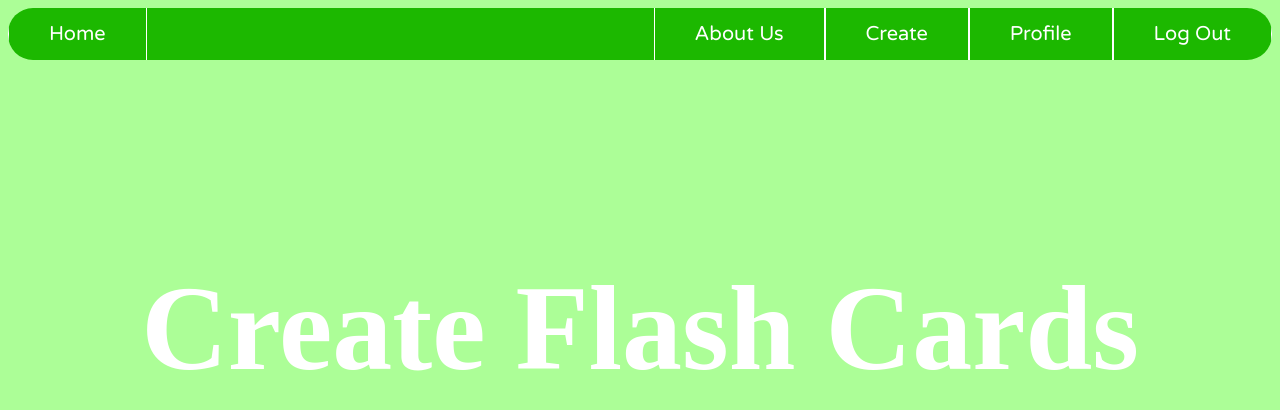
After one commit to MichaelVanderputten/ControlHacks, a Flask app: page /flashcards/create in a window 1280 px wide. The commit adds this page. Shown: the top 410 px of the page. Run offline with Flask 3, Linux system fonts and the light colour scheme; a user stored in the database is signed in.

Commit message:
Ver 0.1 - Added Create FC page

```diff
--- a/app/flashCards/views.py
+++ b/app/flashCards/views.py
@@ -7,3 +7,8 @@ from . import flash_cards_blueprint # blueprint
 @login_required
 def home():
     return render_template('flashCards/home.html')
+
+@flash_cards_blueprint.route('/create')
+@login_required
+def createFC():
+    return render_template('flashCards/createFC.html')
--- a/templates/base.html
+++ b/templates/base.html
@@ -25,7 +25,7 @@
                 <li><a href="{{ url_for('user.login') }}">Log In</a></li>
                 <li><a href="{{ url_for('user.register') }}">Register</a></li>
             {% endif %} <!-- user not logged in -->
-            <li><a href = "#">Create</a></li>
+            <li><a href = "{{ url_for('flash_cards.createFC') }}">Create</a></li>
             <li><a href = "{{ url_for('base.aboutUs') }}">About Us</a></li>
         </ul>
         <div class="body-block">
--- /dev/null
+++ b/templates/flashCards/createFC.html
@@ -0,0 +1,12 @@
+{% extends "base.html" %}
+
+{% block title %} Create FC {% endblock title %}
+
+{% block head %}
+    <link rel="stylesheet" type="text/css" href="{{ url_for('static', filename='css/home.css') }}">
+{% endblock head %}
+
+
+{% block body %}
+    <h1 style= "margin-top: 200px; text-shadow: 50px, 50px, 65px, #000000;">Create Flash Cards</h1>
+{% endblock body %}
```
